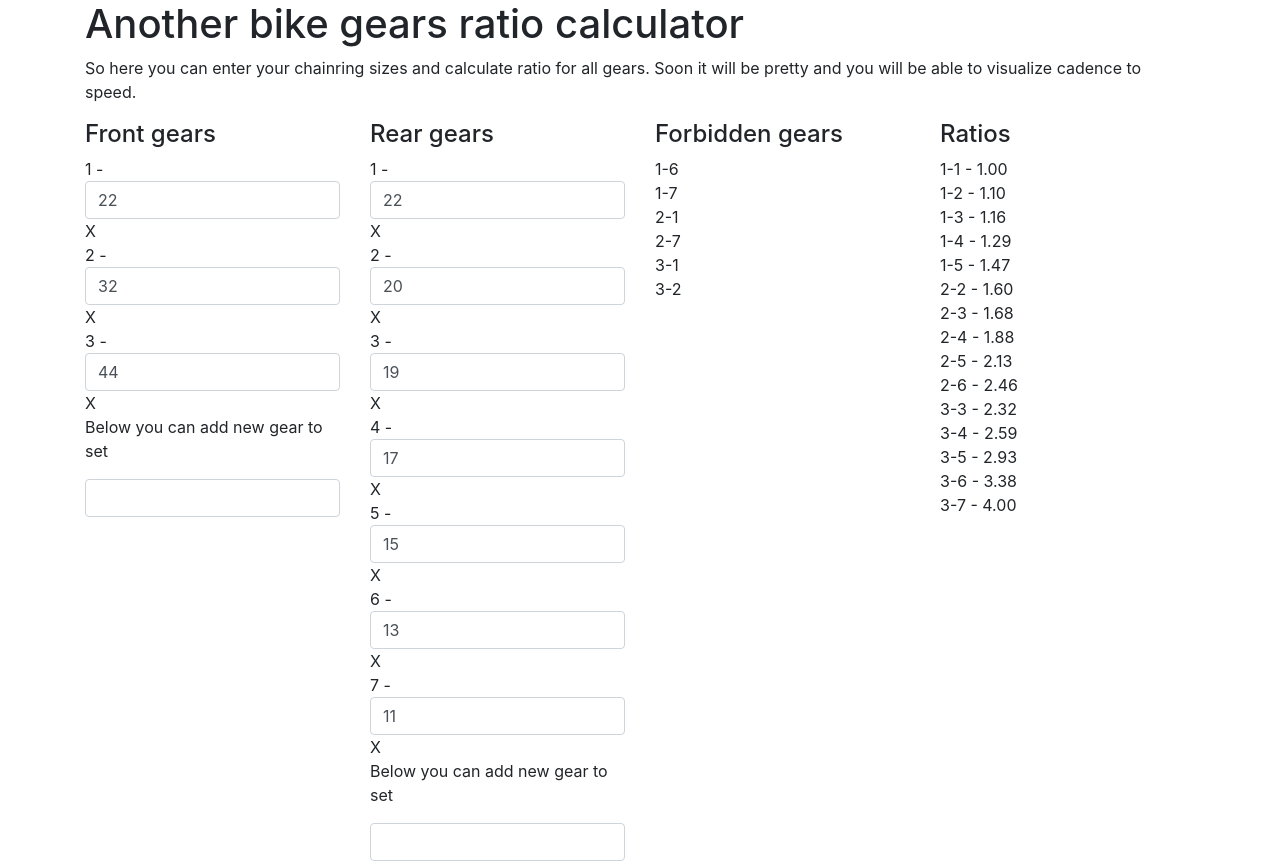
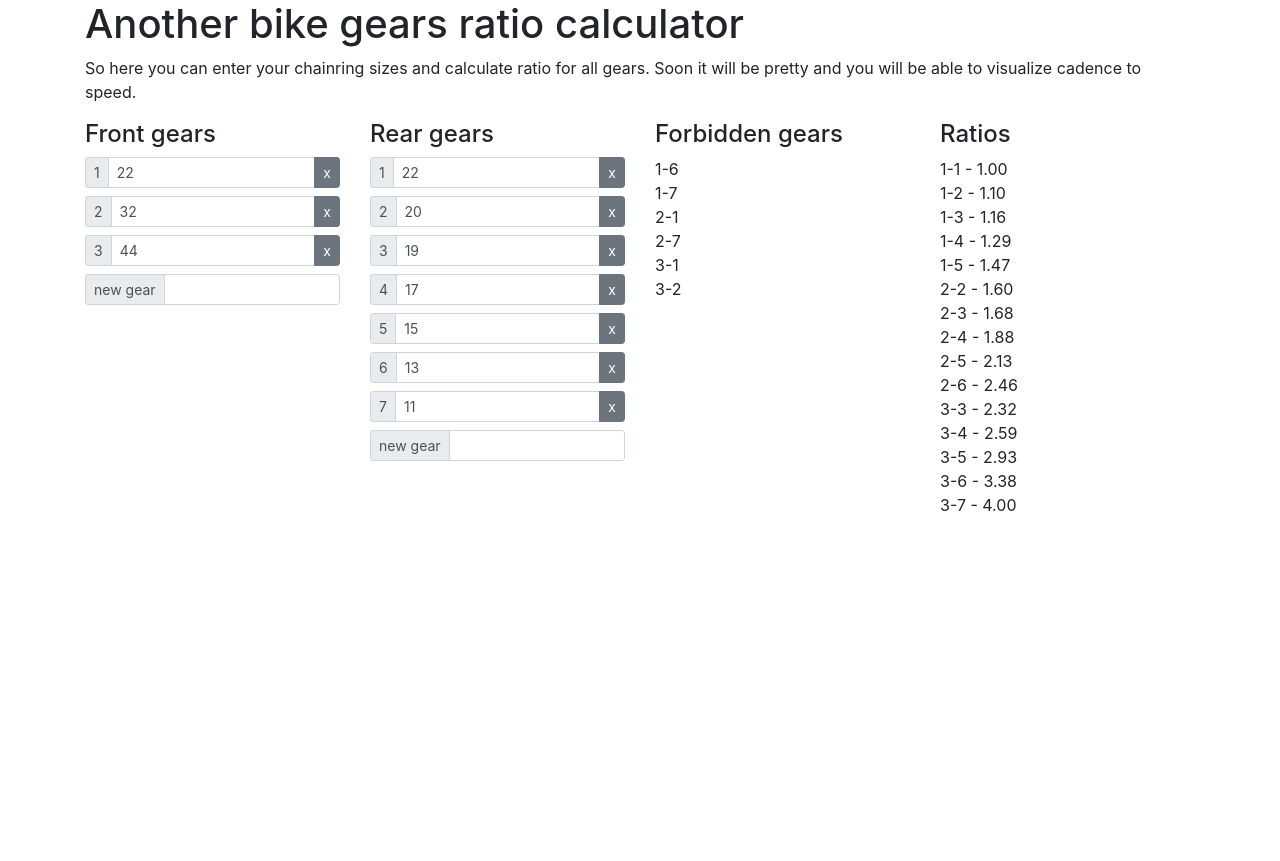
Before and after one commit to banciur/bike-gears, a React app: page / in a window 1280 px wide. After the commit the page ends 800 px from the top, so only its background shows below. Built offline with nearby package versions, Linux system fonts and the light colour scheme; the HTML template or start-up script is replaced by a standard one.

Commit message:
Improve GearboxComponent visuals

```diff
--- a/src/components/ChainGearboxComponent.tsx
+++ b/src/components/ChainGearboxComponent.tsx
@@ -74,15 +74,15 @@ export class ChainGearboxComponent extends React.Component<ChainGearboxProps, Ch
     return (
       <Row>
         <Col>
-          <h4>Front gears</h4>
           <GearboxComponent
+            header="Front gears"
             gearbox={this.state.chainGearbox.frontGears}
             gearboxChangeHandler={this.frontGearsChangeHandler}
           />
         </Col>
         <Col>
-          <h4>Rear gears</h4>
           <GearboxComponent
+            header="Rear gears"
             gearbox={this.state.chainGearbox.rearGears}
             gearboxChangeHandler={this.rearGearsChangeHandler}
           />
--- a/src/components/GearboxComponent.tsx
+++ b/src/components/GearboxComponent.tsx
@@ -1,5 +1,5 @@
 import * as React from "react";
-import { Input } from "reactstrap";
+import { Button, Input, InputGroup, InputGroupAddon } from "reactstrap";
 import { debounce } from "lodash";
 
 import { Gearbox } from "../models/Gearbox";
@@ -7,6 +7,7 @@ import { Gearbox } from "../models/Gearbox";
 const DEBOUNCE_WAIT = 300;
 
 interface GearboxComponentProps {
+  header: string;
   gearbox: Gearbox;
   gearboxChangeHandler: (gearbox: Gearbox) => void;
 }
@@ -18,10 +19,12 @@ interface GearboxComponentState {
 export class GearboxComponent extends React.Component<GearboxComponentProps, GearboxComponentState> {
   private readonly notifyParent: (gearbox: Gearbox) => void;
   private readonly ascending: boolean;
+  private header: string;
 
   constructor(props: GearboxComponentProps) {
     super(props);
 
+    this.header = props.header;
     this.notifyParent = props.gearboxChangeHandler;
     this.ascending = props.gearbox.ascending;
     this.state = {
@@ -78,16 +81,20 @@ export class GearboxComponent extends React.Component<GearboxComponentProps, Gea
   render(): React.ReactNode {
     return (
       <>
+        <h4>{this.header}</h4>
         {Array.from(this.state.gearbox).map((gear, index) => (
-          <div key={index}>
-            {index + 1} - <Input value={gear} onChange={this.handleChangeGearGenerator(index)} />{" "}
-            <span onClick={this.handleRemoveGearGenerator(index)}> X </span>
-          </div>
+          <InputGroup size="sm" className="mb-2" key={index}>
+            <InputGroupAddon addonType="prepend">{`${index + 1}`}</InputGroupAddon>
+            <Input value={gear} onChange={this.handleChangeGearGenerator(index)} />
+            <InputGroupAddon addonType="append">
+              <Button onClick={this.handleRemoveGearGenerator(index)}>x</Button>
+            </InputGroupAddon>
+          </InputGroup>
         ))}
-        <div>
-          <p>Below you can add new gear to set</p>
+        <InputGroup size="sm">
+          <InputGroupAddon addonType="prepend">new gear</InputGroupAddon>
           <Input onChange={this.handleNewGear} />
-        </div>
+        </InputGroup>
       </>
     );
   }
```
